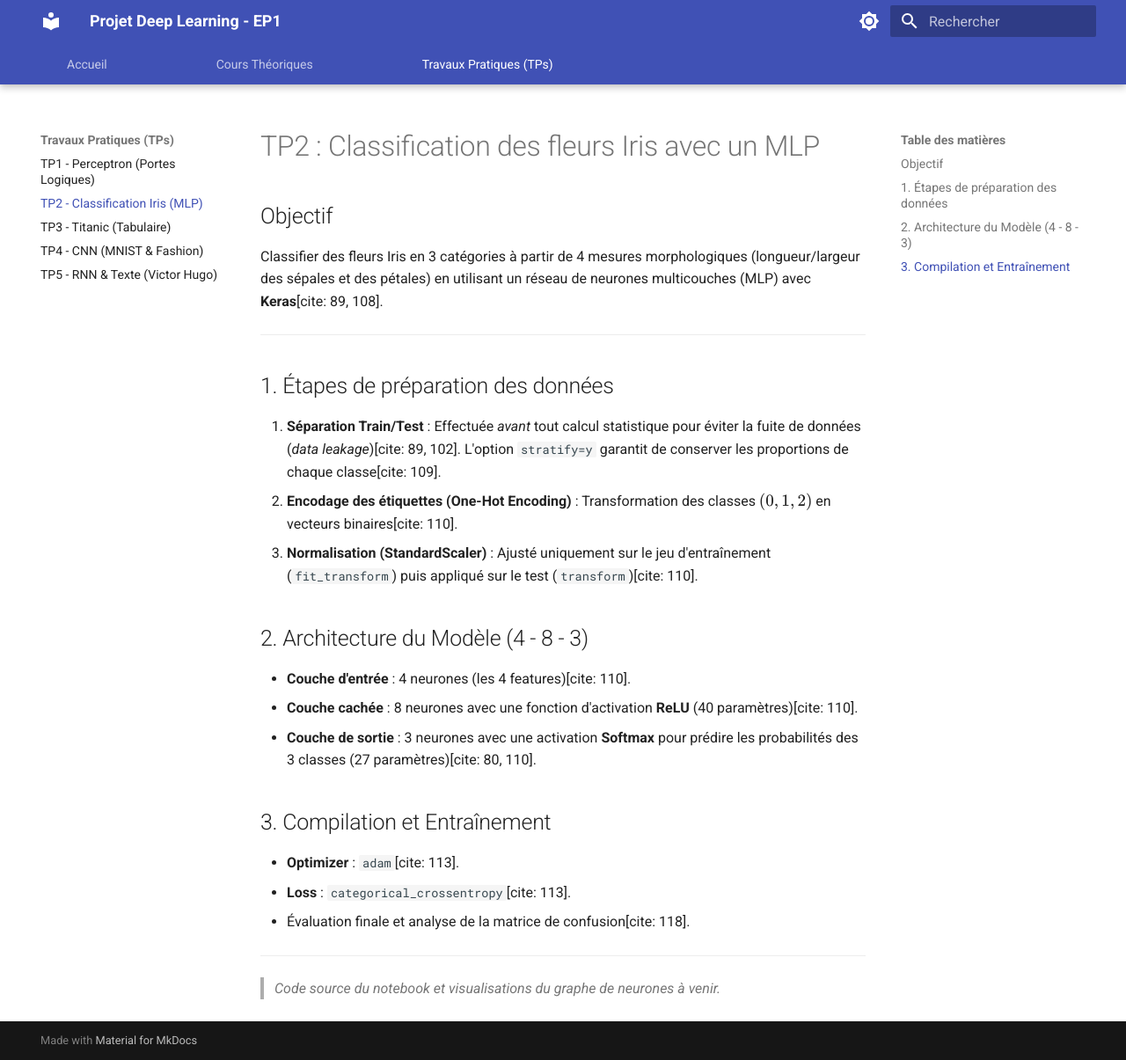
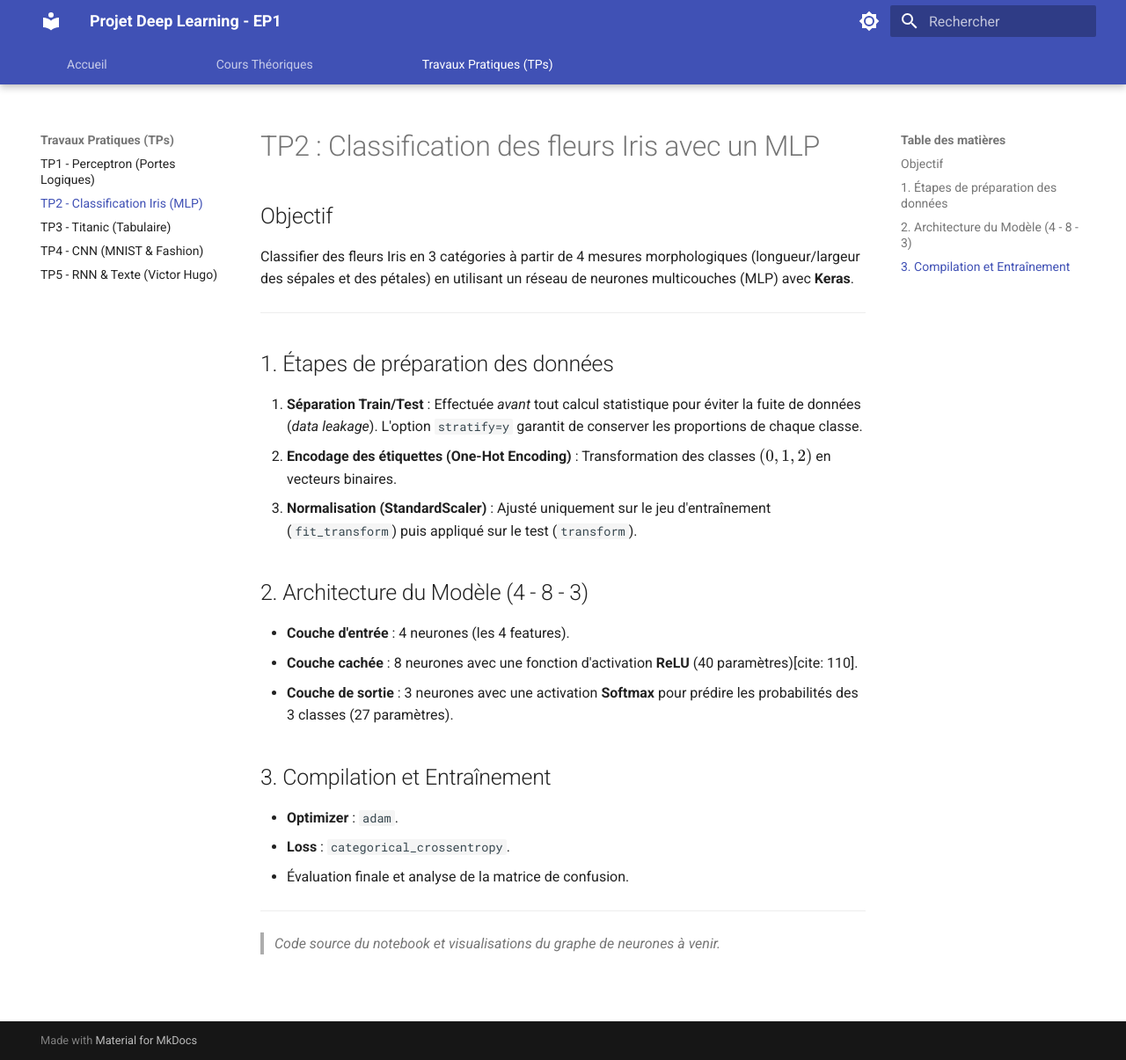
Before and after one commit to GregoryElBajoury/deep-learning-ep1, an MkDocs documentation site: the page built from docs/tps/tp2-iris-mlp.md, in a window 1280 px wide and 1205 px high. Shown: the whole window at 88% size. Built offline with MkDocs 1.6.1 and Material for MkDocs 9.7.7, drawn with Linux system fonts in a browser that asks for light colours.

Commit message:
feat: Nettoyage des fichiers tp

```diff
--- a/docs/tps/tp2-iris-mlp.md
+++ b/docs/tps/tp2-iris-mlp.md
@@ -1,24 +1,24 @@
 # TP2 : Classification des fleurs Iris avec un MLP
 
 ## Objectif
-Classifier des fleurs Iris en 3 catégories à partir de 4 mesures morphologiques (longueur/largeur des sépales et des pétales) en utilisant un réseau de neurones multicouches (MLP) avec **Keras**[cite: 89, 108].
+Classifier des fleurs Iris en 3 catégories à partir de 4 mesures morphologiques (longueur/largeur des sépales et des pétales) en utilisant un réseau de neurones multicouches (MLP) avec **Keras**.
 
 ---
 
 ## 1. Étapes de préparation des données
-1. **Séparation Train/Test** : Effectuée *avant* tout calcul statistique pour éviter la fuite de données (*data leakage*)[cite: 89, 102]. L'option `stratify=y` garantit de conserver les proportions de chaque classe[cite: 109].
-2. **Encodage des étiquettes (One-Hot Encoding)** : Transformation des classes $(0, 1, 2)$ en vecteurs binaires[cite: 110].
-3. **Normalisation (StandardScaler)** : Ajusté uniquement sur le jeu d'entraînement (`fit_transform`) puis appliqué sur le test (`transform`)[cite: 110].
+1. **Séparation Train/Test** : Effectuée *avant* tout calcul statistique pour éviter la fuite de données (*data leakage*). L'option `stratify=y` garantit de conserver les proportions de chaque classe.
+2. **Encodage des étiquettes (One-Hot Encoding)** : Transformation des classes $(0, 1, 2)$ en vecteurs binaires.
+3. **Normalisation (StandardScaler)** : Ajusté uniquement sur le jeu d'entraînement (`fit_transform`) puis appliqué sur le test (`transform`).
 
 ## 2. Architecture du Modèle (4 - 8 - 3)
-* **Couche d'entrée** : 4 neurones (les 4 features)[cite: 110].
+* **Couche d'entrée** : 4 neurones (les 4 features).
 * **Couche cachée** : 8 neurones avec une fonction d'activation **ReLU** (40 paramètres)[cite: 110].
-* **Couche de sortie** : 3 neurones avec une activation **Softmax** pour prédire les probabilités des 3 classes (27 paramètres)[cite: 80, 110].
+* **Couche de sortie** : 3 neurones avec une activation **Softmax** pour prédire les probabilités des 3 classes (27 paramètres).
 
 ## 3. Compilation et Entraînement
-* **Optimizer** : `adam`[cite: 113].
-* **Loss** : `categorical_crossentropy`[cite: 113].
-* Évaluation finale et analyse de la matrice de confusion[cite: 118].
+* **Optimizer** : `adam`.
+* **Loss** : `categorical_crossentropy`.
+* Évaluation finale et analyse de la matrice de confusion.
 
 ---
 > *Code source du notebook et visualisations du graphe de neurones à venir.*
```
Also changed, not shown: docs/1-introduction-dl.md (+2 -2 lines), docs/tps/tp3-titanic.md (+8 -8 lines), docs/tps/tp4-cnn-mnist.md (+7 -7 lines), docs/tps/tp5-rnn-hugo.md (+8 -8 lines).
